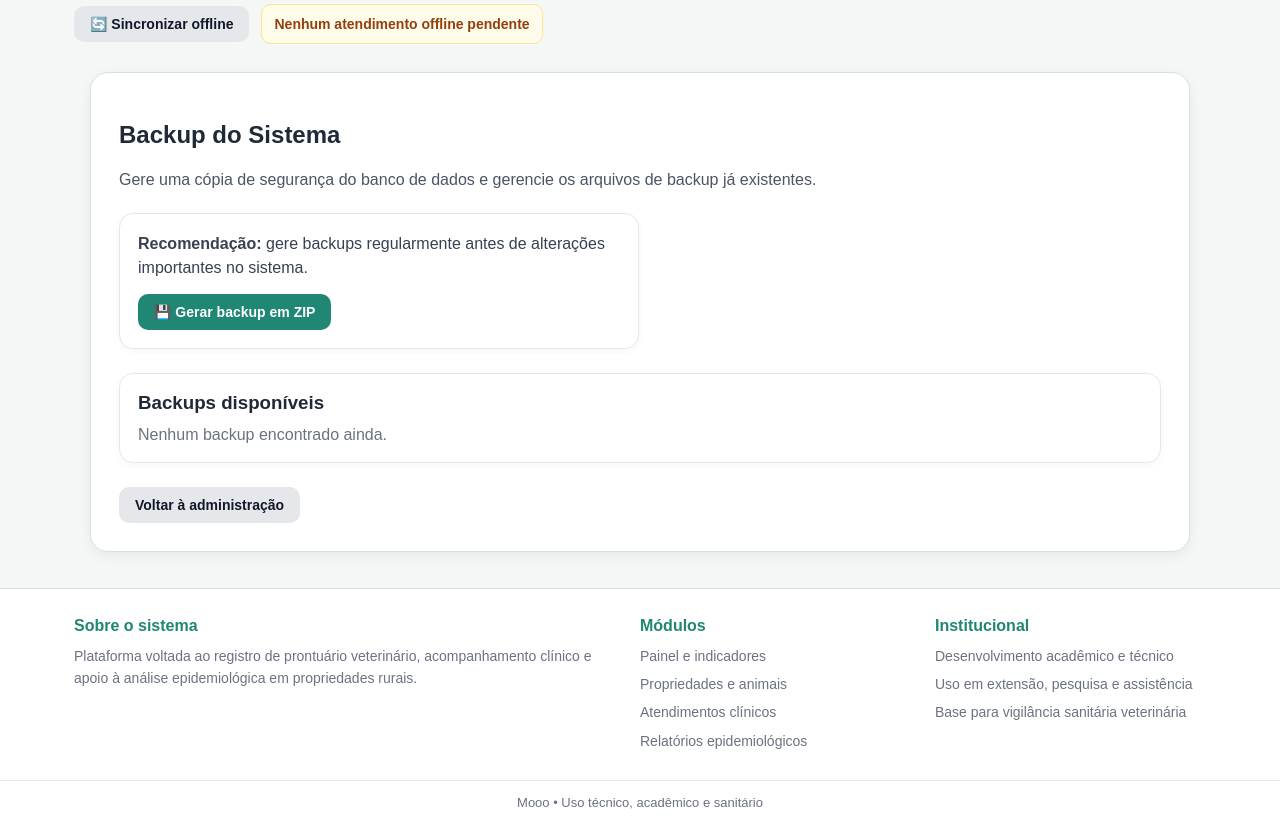
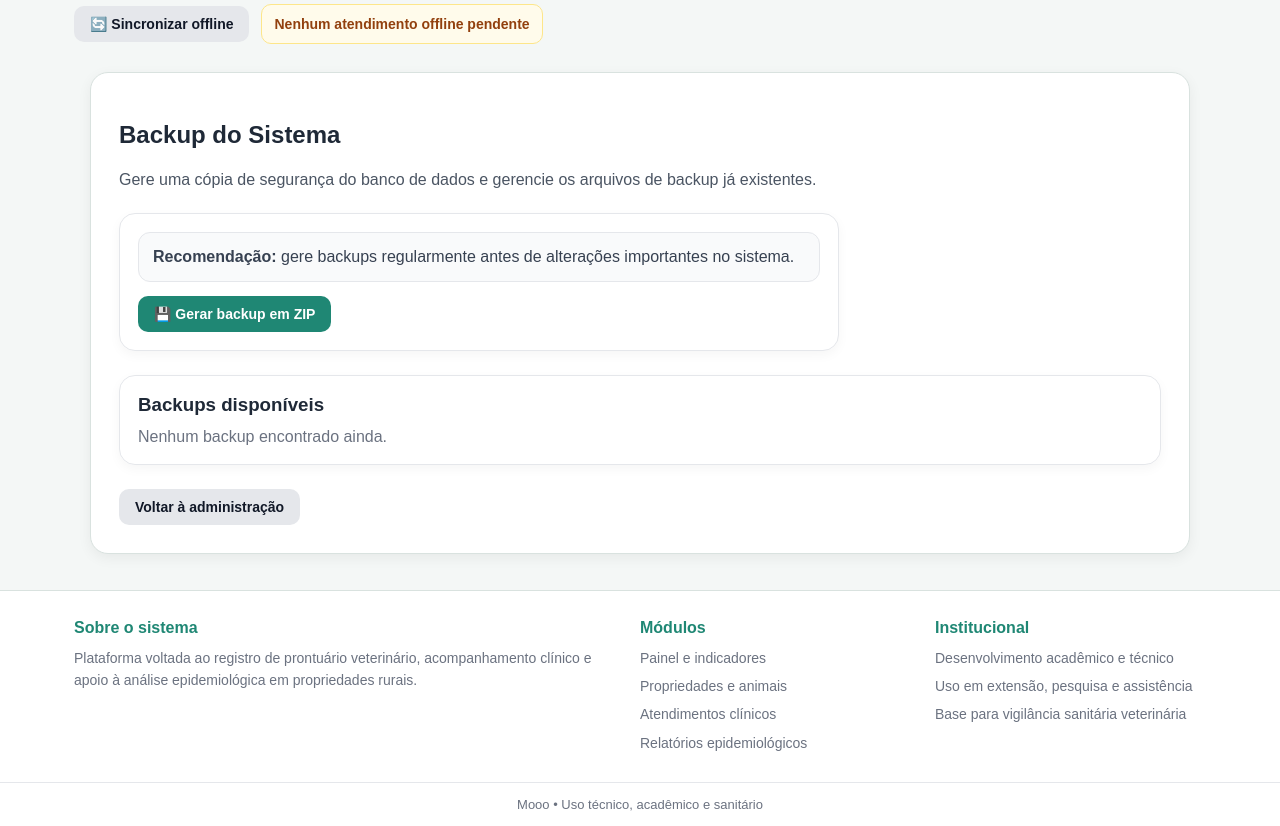
Before and after one commit to glauciocassiano-star/plataforma-relatorios, a Flask app: page /admin/backup in a window 1280 px wide. Shown: the part 163-989 px from the top of the page. Run offline with Flask 3, Linux system fonts and the light colour scheme; a user stored in the database is signed in; data comes from the database, SQL or seed files in the repository.

Commit message:
ajuste confg back

```diff
--- a/app/templates/admin_backup.html
+++ b/app/templates/admin_backup.html
@@ -4,43 +4,124 @@
 
 {% block content %}
 
+<style>
+  .admin-backup-layout {
+    display: grid;
+    gap: 24px;
+    margin-top: 20px;
+  }
+
+  .admin-card {
+    padding: 18px;
+    border: 1px solid #e5e7eb;
+    border-radius: 16px;
+    background: #ffffff;
+    box-shadow: 0 4px 12px rgba(0, 0, 0, 0.04);
+    box-sizing: border-box;
+  }
+
+  .admin-card-compacto {
+    max-width: 720px;
+  }
+
+  .admin-texto-suave {
+    margin-top: 0;
+    color: #4b5563;
+    line-height: 1.6;
+  }
+
+  .admin-aviso {
+    color: #374151;
+    line-height: 1.5;
+    padding: 12px 14px;
+    border: 1px solid #e5e7eb;
+    border-radius: 12px;
+    background: #f9fafb;
+  }
+
+  .admin-acoes-inline {
+    display: flex;
+    gap: 8px;
+    flex-wrap: wrap;
+    align-items: center;
+  }
+
+  .admin-acoes-inline form {
+    margin: 0;
+  }
+
+  .admin-tabela-acoes {
+    display: grid;
+    grid-template-columns: 1fr 1fr;
+    gap: 8px;
+    min-width: 210px;
+  }
+
+  .admin-tabela-acoes form {
+    margin: 0;
+  }
+
+  .admin-tabela-acoes .btn,
+  .admin-tabela-acoes button {
+    width: 100%;
+  }
+
+  .admin-vazio {
+    margin: 0;
+    color: #6b7280;
+  }
+
+  .admin-rodape-acoes {
+    margin-top: 24px;
+    display: flex;
+    gap: 10px;
+    flex-wrap: wrap;
+  }
+
+  @media (max-width: 768px) {
+    .admin-card {
+      padding: 14px;
+      border-radius: 14px;
+    }
+
+    .admin-card-compacto {
+      max-width: 100%;
+    }
+
+    .admin-tabela-acoes {
+      grid-template-columns: 1fr;
+      min-width: 140px;
+    }
+
+    .admin-rodape-acoes .btn,
+    .admin-acoes-inline .btn,
+    .admin-acoes-inline button {
+      width: 100%;
+    }
+  }
+</style>
+
 <h2 style="margin-bottom:18px;">Backup do Sistema</h2>
 
-<p style="margin-top:0;color:#4b5563;line-height:1.6;">
+<p class="admin-texto-suave">
   Gere uma cópia de segurança do banco de dados e gerencie os arquivos de backup já existentes.
 </p>
 
-<div style="
-  margin-top:20px;
-  padding:18px;
-  border:1px solid #e5e7eb;
-  border-radius:14px;
-  background:#ffffff;
-  box-shadow:0 2px 6px rgba(0,0,0,0.04);
-  display:flex;
-  flex-direction:column;
-  gap:14px;
-  max-width:520px;
-">
-  <div style="color:#374151;line-height:1.5;">
+<div class="admin-backup-layout">
+
+  <div class="admin-card admin-card-compacto">
+    <div class="admin-aviso">
       <b>Recomendação:</b> gere backups regularmente antes de alterações importantes no sistema.
     </div>
 
-  <form method="POST" action="{{ url_for('main.gerar_backup') }}">
+    <form method="POST" action="{{ url_for('main.gerar_backup') }}" style="margin-top:14px;">
       <button type="submit" class="btn">
         💾 Gerar backup em ZIP
       </button>
     </form>
   </div>
 
-<div style="
-  margin-top:24px;
-  padding:18px;
-  border:1px solid #e5e7eb;
-  border-radius:14px;
-  background:#ffffff;
-  box-shadow:0 2px 6px rgba(0,0,0,0.04);
-">
+  <div class="admin-card">
     <h3 style="margin-top:0;margin-bottom:12px;">Backups disponíveis</h3>
 
     {% if backups %}
@@ -61,7 +142,7 @@
                 <td>{{ item.modificado_em.strftime("%d/%m/%Y %H:%M") }}</td>
                 <td>{{ item.tamanho_mb }} MB</td>
                 <td>
-                <div style="display:flex;gap:8px;flex-wrap:wrap;">
+                  <div class="admin-tabela-acoes">
                     <a
                       class="btn btn-secondary"
                       href="{{ url_for('main.baixar_backup', nome_arquivo=item.nome) }}"
@@ -73,7 +154,6 @@
                       method="POST"
                       action="{{ url_for('main.excluir_backup', nome_arquivo=item.nome) }}"
                       onsubmit="return confirm('Tem certeza que deseja excluir este backup?');"
-                    style="margin:0;"
                     >
                       <button type="submit" class="btn btn-danger">
                         🗑 Excluir
@@ -87,13 +167,15 @@
         </table>
       </div>
     {% else %}
-    <p style="margin:0;color:#6b7280;">
+      <p class="admin-vazio">
         Nenhum backup encontrado ainda.
       </p>
     {% endif %}
   </div>
 
-<div style="margin-top:24px;">
+</div>
+
+<div class="admin-rodape-acoes">
   <a class="btn btn-secondary" href="{{ url_for('main.admin_painel') }}">
     Voltar à administração
   </a>
```
Lines whose indentation alone changed are shown as unchanged.
